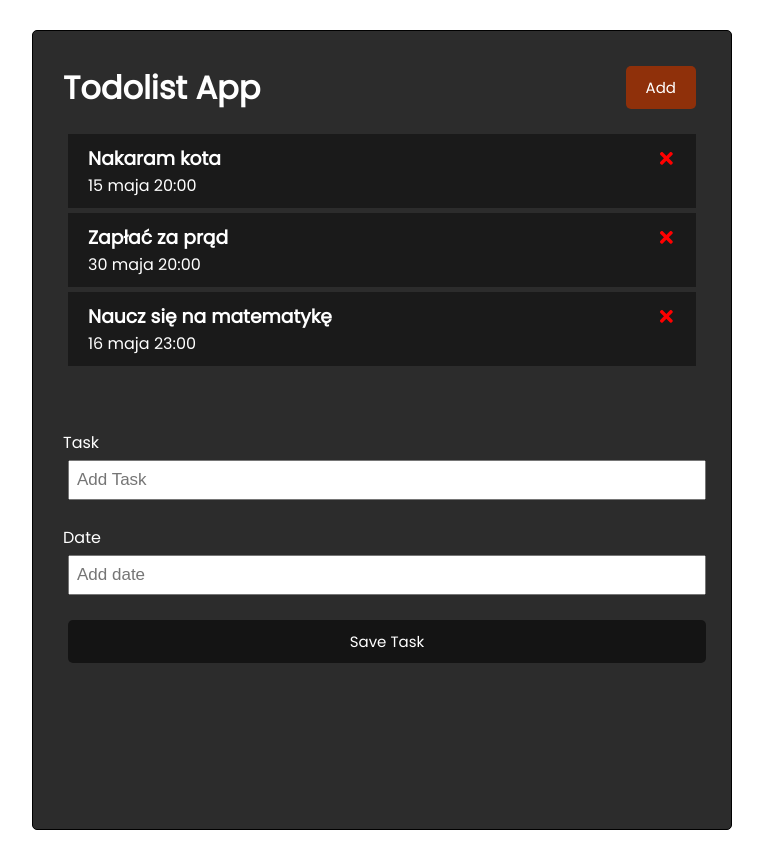
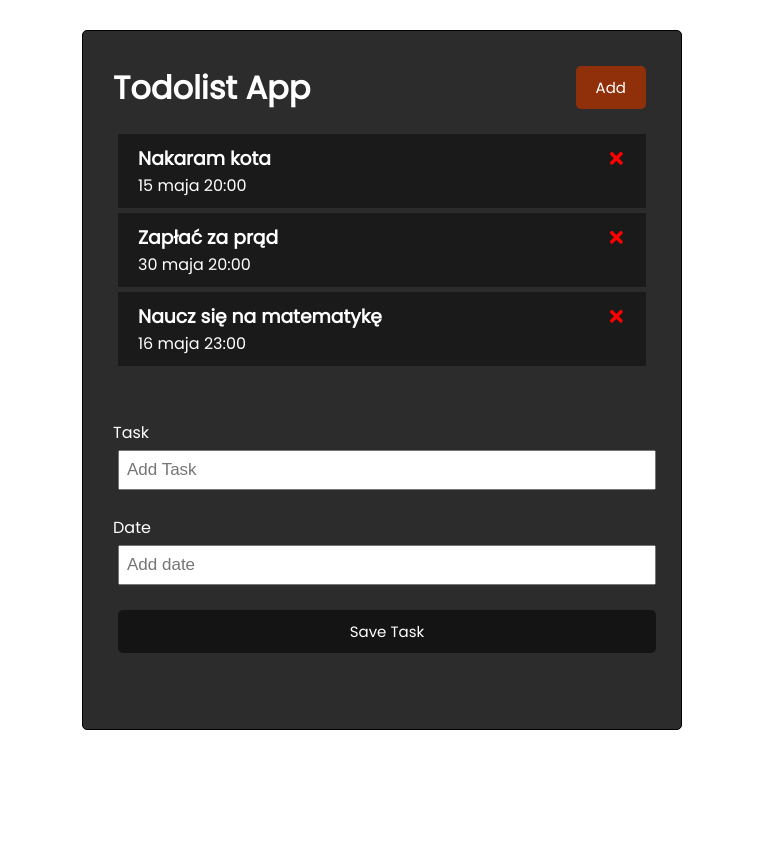
Before and after one commit to Highlighted-dev/todolist-site-react, a React (Create React App) app: page / in a window 1280 px wide. Shown: the whole page, without its empty margins (258-1021 px from the left). After the commit the page ends 800 px from the top, so only its background shows below. Built offline with nearby package versions, Linux system fonts and the light colour scheme.

Commit message:
changed container max width to 600px and min width to 300px

```diff
--- a/src/index.css
+++ b/src/index.css
@@ -13,11 +13,11 @@ body {
 .container {
   background-color: #2c2c2c;
   color:white;
-  max-width: 700px;
-  min-width: 400px;
+  max-width: 600px;
+  min-width: 300px;
   margin: 30px auto;
   overflow: auto;
-  min-height: 800px;
+  min-height: 700px;
   border: 1px solid rgb(0, 0, 0);
   padding: 30px;
   border-radius: 5px;
```
